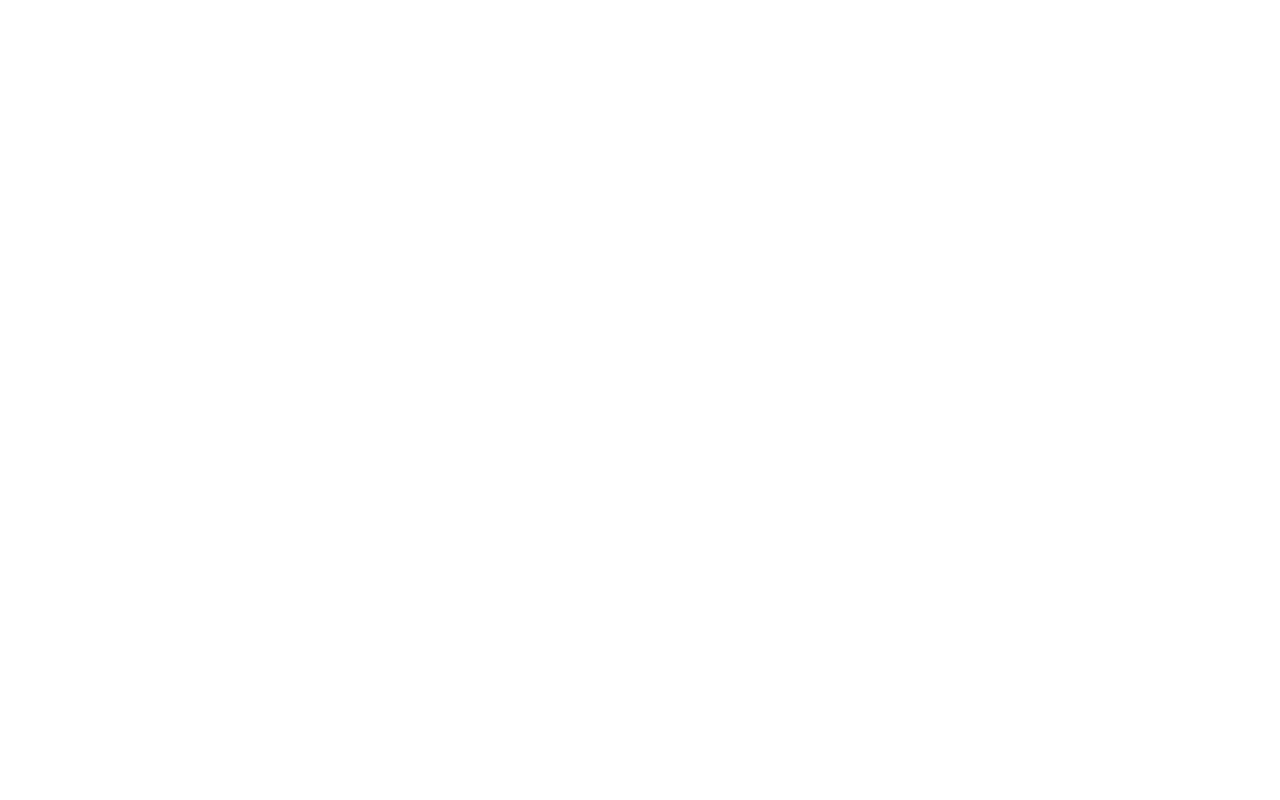
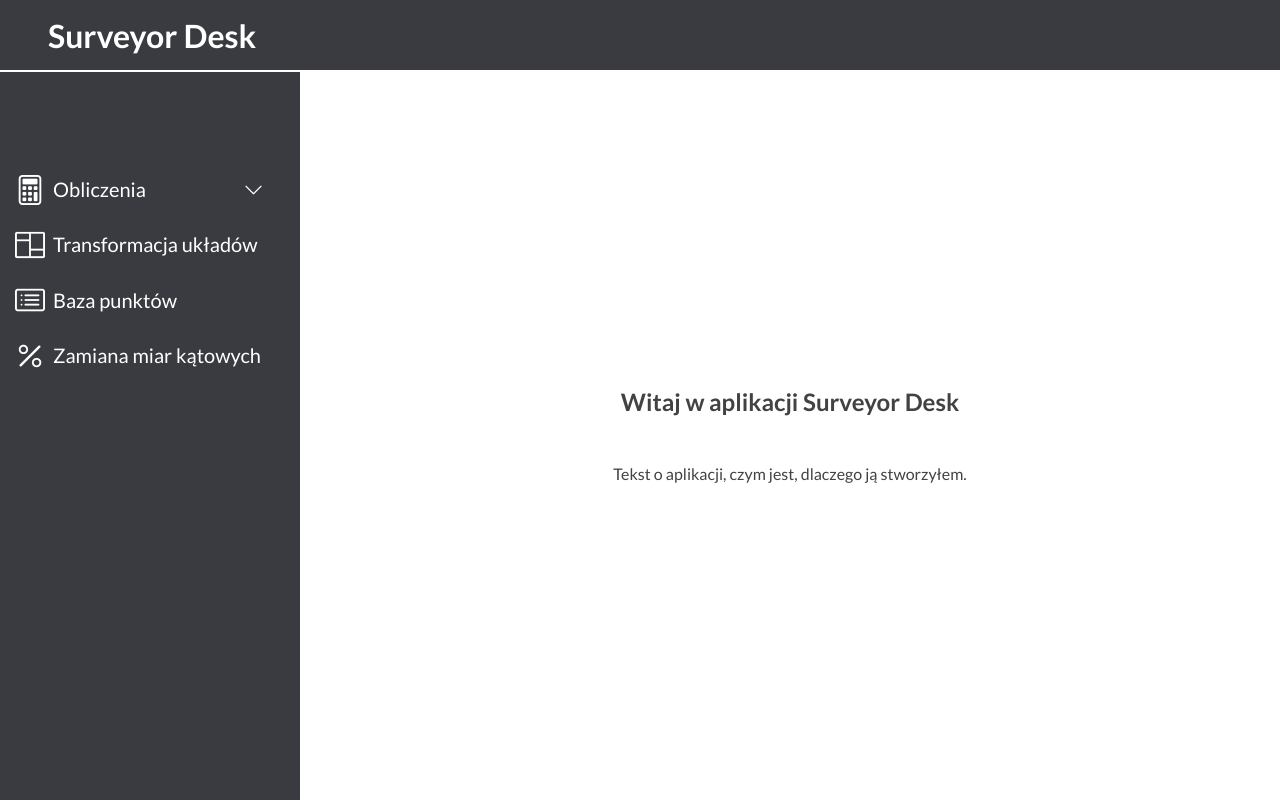
Before and after one commit to Hagane3/surveyorDesk, a plain HTML site: page index.html in a window 1280 px wide. Drawn offline with nearby package versions, Linux system fonts and the light colour scheme.

Commit message:
Added welcome-page structure

```diff
--- a/index.html
+++ b/index.html
@@ -6,8 +6,48 @@
     <meta name="viewport" content="width=device-width, initial-scale=1.0" />
     <title>Surveyor Desk</title>
     <link rel="stylesheet" href="styles/main.css" />
+    <script src="scripts/App.js" type="module" defer></script>
+    <link rel="preconnect" href="https://fonts.googleapis.com" />
+    <link rel="preconnect" href="https://fonts.gstatic.com" crossorigin />
+    <link
+      href="https://fonts.googleapis.com/css2?family=Lato:wght@100;300;400;700&display=swap"
+      rel="stylesheet"
+    />
+    <link
+      rel="stylesheet"
+      href="https://cdn.jsdelivr.net/npm/bootstrap-icons@1.8.3/font/bootstrap-icons.css"
+    />
   </head>
   <body>
-    <script src="scripts/App.js" type="module"></script>
+    <header id="top-bar">
+      <h1><a href="index.html">Surveyor Desk</a></h1>
+    </header>
+    <div id="content-wrapper">
+      <nav>
+        <ul>
+          <li>
+            <i class="bi bi-calculator"></i><a href="">Obliczenia</a
+            ><i class="bi bi-chevron-down" id="arrow-icon"></i>
+          </li>
+          <li>
+            <i class="bi bi-columns"></i
+            ><a href="transformation">Transformacja układów</a>
+          </li>
+          <li>
+            <i class="bi bi-card-list"></i><a href="points">Baza punktów</a>
+          </li>
+          <li>
+            <i class="bi bi-percent"></i
+            ><a href="calc-angles">Zamiana miar kątowych</a>
+          </li>
+        </ul>
+      </nav>
+      <div class="display-area">
+        <section id="about-project">
+          <h2>Witaj w aplikacji Surveyor Desk</h2>
+          <p>Tekst o aplikacji, czym jest, dlaczego ją stworzyłem.</p>
+        </section>
+      </div>
+    </div>
   </body>
 </html>
--- a/styles/main.css
+++ b/styles/main.css
@@ -1 +1,113 @@
-/* No CSS *//*# sourceMappingURL=main.css.map */
+* {
+  margin: 0;
+  padding: 0;
+  -webkit-box-sizing: border-box;
+  box-sizing: border-box;
+}
+
+html {
+  font-family: "Lato", sans-serif;
+}
+
+#top-bar {
+  width: 100%;
+  height: 70px;
+  background-color: #393b40;
+}
+
+#top-bar h1 {
+  padding: 1rem 0 0 3rem;
+}
+
+#top-bar h1 a {
+  text-decoration: none;
+  color: #ffff;
+}
+
+nav {
+  display: -webkit-box;
+  display: -ms-flexbox;
+  display: flex;
+  -webkit-box-orient: vertical;
+  -webkit-box-direction: normal;
+  -ms-flex-direction: column;
+  flex-direction: column;
+  background-color: #393b40;
+  width: 300px;
+  min-width: 300px;
+  border-top: 2px solid white;
+  height: calc(100vh - 70px);
+}
+
+nav ul {
+  margin-top: 5rem;
+}
+
+nav ul li {
+  position: relative;
+  display: -webkit-box;
+  display: -ms-flexbox;
+  display: flex;
+  -webkit-box-align: center;
+  -ms-flex-align: center;
+  align-items: center;
+  width: 90%;
+  list-style-type: none;
+  margin: 1.2rem auto;
+}
+
+nav ul li a {
+  font-size: 20px;
+  text-decoration: none;
+  color: #ffff;
+}
+
+nav ul li i {
+  margin-right: 0.5rem;
+  font-size: 30px;
+  color: #ffff;
+}
+
+nav ul li #arrow-icon {
+  position: absolute;
+  font-size: 20px;
+  right: 5%;
+}
+
+.display-area {
+  width: calc(100% - 300px);
+  min-width: 400px;
+}
+
+#content-wrapper {
+  display: -webkit-box;
+  display: -ms-flexbox;
+  display: flex;
+}
+
+#about-project {
+  height: 100%;
+  display: -webkit-box;
+  display: -ms-flexbox;
+  display: flex;
+  -webkit-box-orient: vertical;
+  -webkit-box-direction: normal;
+  -ms-flex-direction: column;
+  flex-direction: column;
+  -webkit-box-align: center;
+  -ms-flex-align: center;
+  align-items: center;
+  -webkit-box-pack: center;
+  -ms-flex-pack: center;
+  justify-content: center;
+  gap: 3rem;
+}
+
+#about-project h2 {
+  color: #424242;
+}
+
+#about-project p {
+  color: #424242;
+}
+/*# sourceMappingURL=main.css.map */
```
Also changed, not shown: 1 other file.
